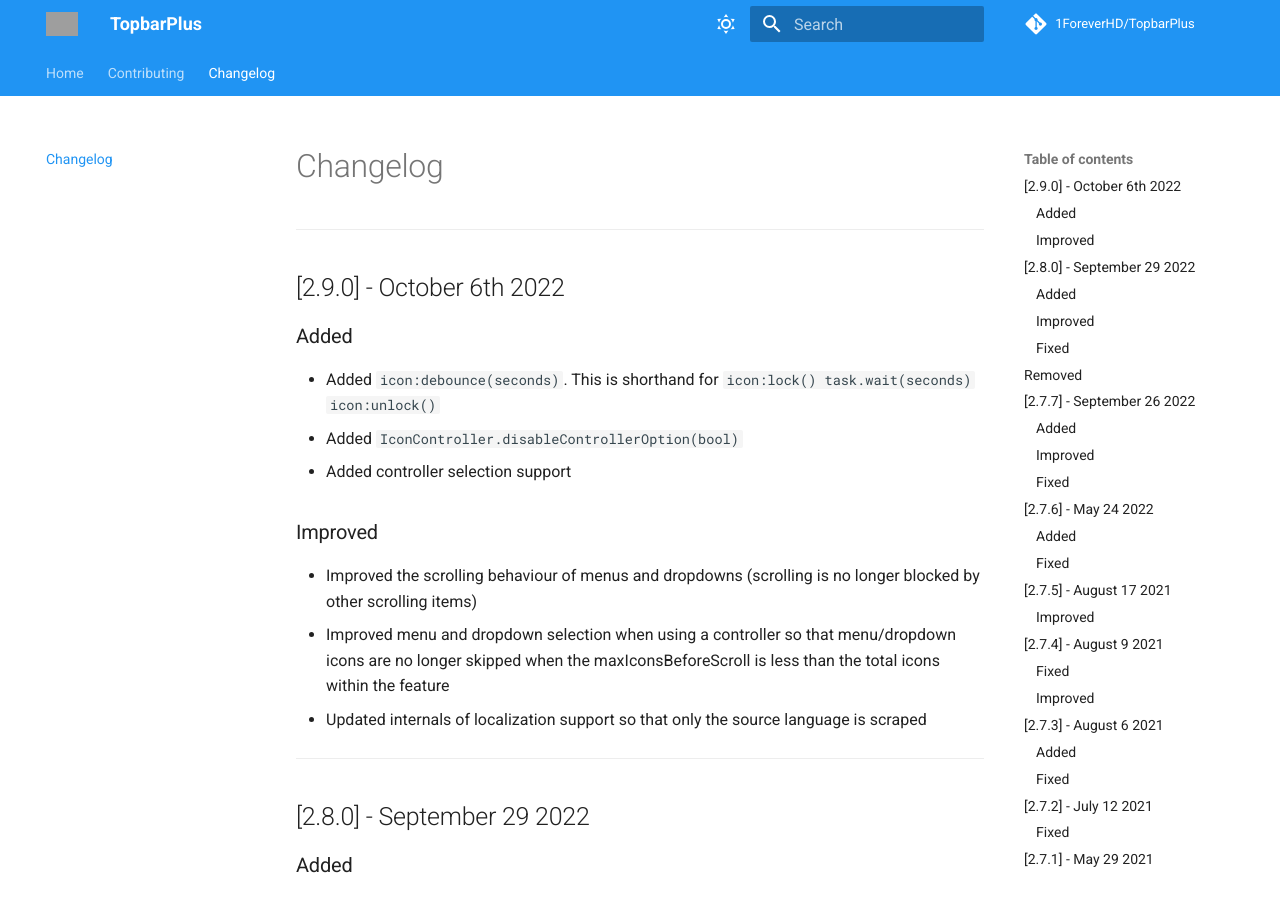
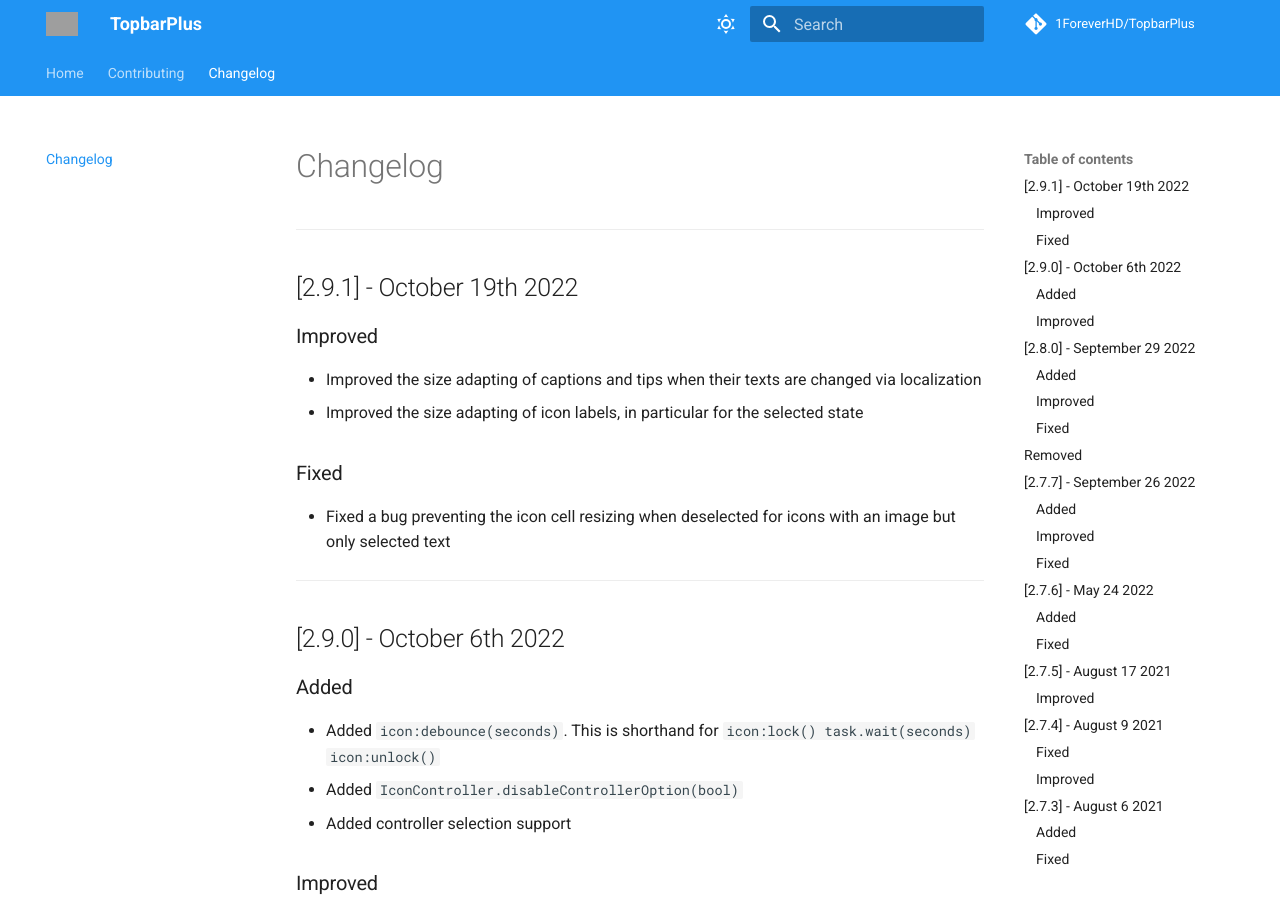
Before and after one commit to 1ForeverHD/TopbarPlus, an MkDocs documentation site: the page built from docs/changelog.md, in a window 1280 px wide and 900 px high. Built offline with MkDocs 1.6.1 and Material for MkDocs 9.7.7, drawn with Linux system fonts in a browser that asks for light colours; comment, search, counter and statistics services are not loaded; grey boxes are pictures that could not be loaded.

Commit message:
Improved localization and fixed some minor resizing bugs for icons, captions and tips

```diff
--- a/docs/changelog.md
+++ b/docs/changelog.md
@@ -1,3 +1,14 @@
+--------
+## [2.9.1] - October 19th 2022
+### Improved
+- Improved the size adapting of captions and tips when their texts are changed via localization
+- Improved the size adapting of icon labels, in particular for the selected state
+
+### Fixed
+- Fixed a bug preventing the icon cell resizing when deselected for icons with an image but only selected text
+
+
+
 --------
 ## [2.9.0] - October 6th 2022
 ### Added
```
Also changed, not shown: 3 other files.
